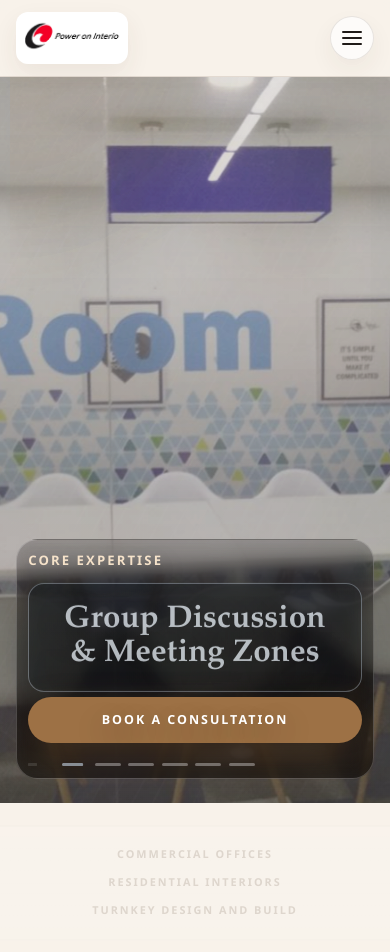
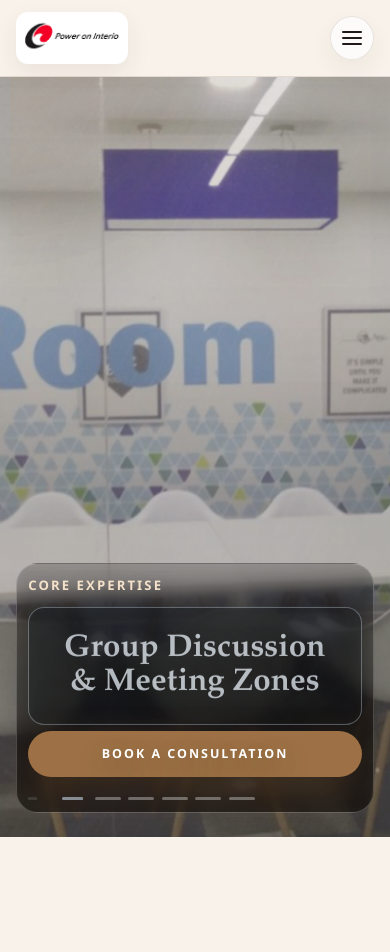
Before and after one commit to powerinteriosolutions-hash/webiste, a Next.js app: page / in a window 390 px wide. Shown: the top 952 px of the page. Built offline with nearby package versions, Linux system fonts and the light colour scheme.

Commit message:
fixed carsoluel issyes

```diff
--- a/src/app/globals.css
+++ b/src/app/globals.css
@@ -367,7 +367,7 @@ h6 {
   }
 
   .hero-expertise-stage {
-    min-height: 6.8rem;
+    min-height: 7.4rem;
   }
 }
 
--- a/src/app/page.tsx
+++ b/src/app/page.tsx
@@ -255,7 +255,7 @@ export default function Home() {
         <div className="hero-cinematic-texture absolute inset-0 -z-20" />
         <div className="drift-glow absolute inset-0 -z-10 bg-[radial-gradient(circle_at_top_left,_rgba(201,161,112,0.18),_transparent_30%)]" />
 
-        <div className="mx-auto flex min-h-[86vh] max-w-7xl flex-col justify-end px-4 pb-6 pt-12 sm:min-h-[82vh] sm:px-8 sm:py-14 lg:px-12 lg:py-20">
+        <div className="mx-auto flex min-h-[90vh] max-w-7xl flex-col justify-end px-4 pb-6 pt-12 sm:min-h-[82vh] sm:px-8 sm:py-14 lg:px-12 lg:py-20">
           <div className="grid flex-1 items-end gap-4 sm:gap-10 lg:grid-cols-[1.08fr_0.92fr] lg:items-end">
             <div className="hero-content-shell hero-mobile-dock animate-fade-rise max-w-3xl text-white">
               <div className="hero-cinematic-fact-wrap hidden h-[4.1rem] sm:block sm:h-[4.8rem]" aria-hidden>
```
